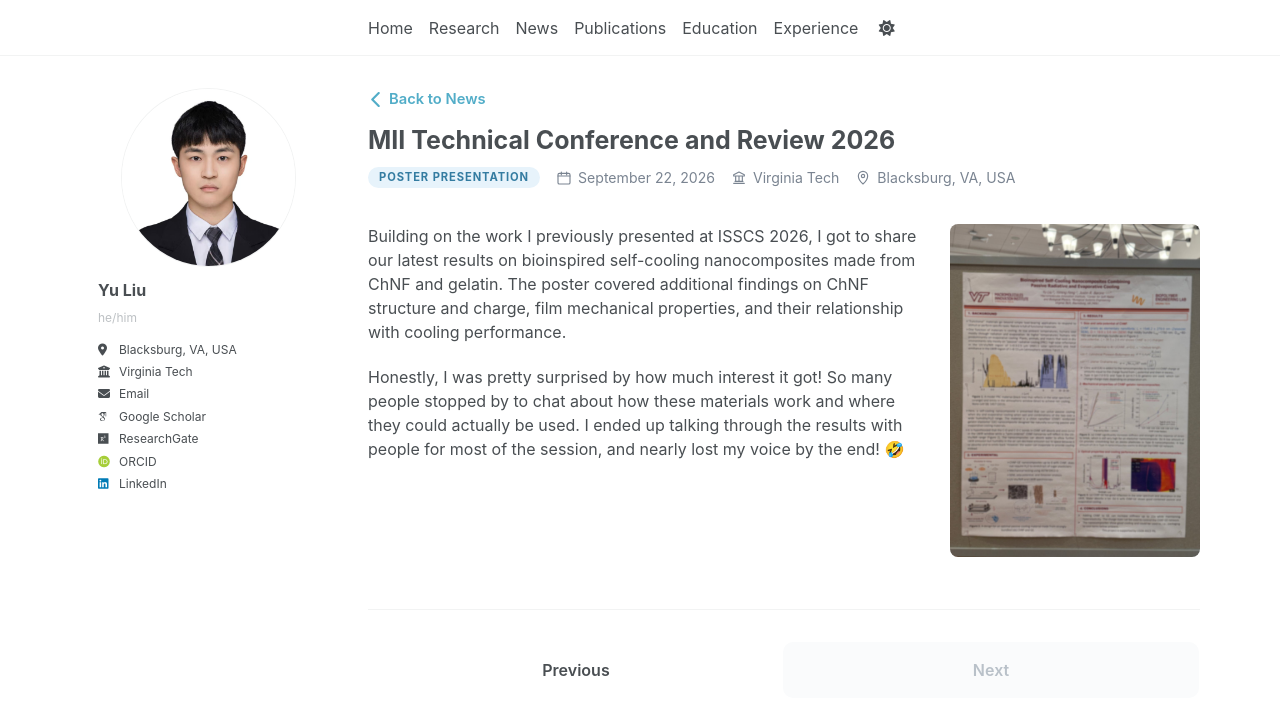
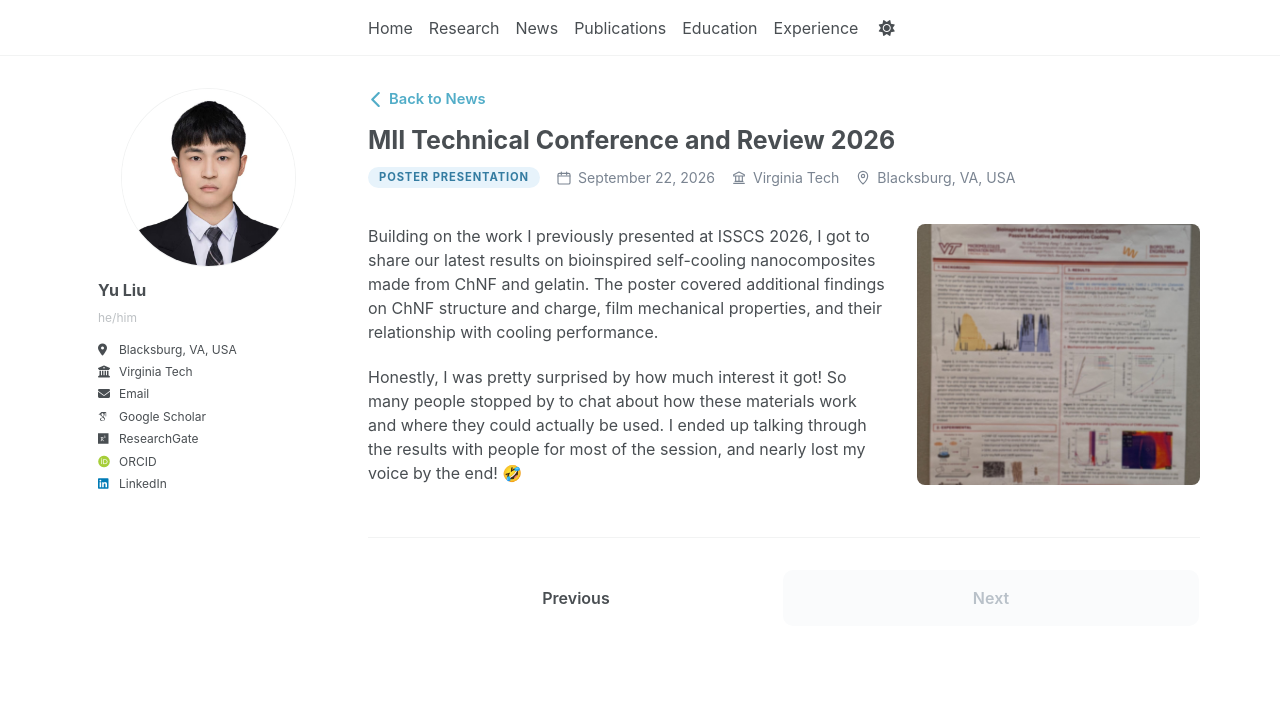
Before and after one commit to yuliu0322/yuliu0322.github.io, a Jekyll site: the page built from _talks/2026-09-21-MII Technical Conference and Review.md, in a window 1280 px wide. Shown: the top 715 px of the page. Built offline with Jekyll 4.4.1, drawn with Linux system fonts in a browser that asks for light colours; some web fonts are replaced; a script bundle is joined from its source files by our own code; library files that are not in the unit come from our copies.

Commit message:
Update 2026-09-21-MII Technical Conference and Review.md

```diff
--- a/_talks/2026-09-21-MII Technical Conference and Review.md
+++ b/_talks/2026-09-21-MII Technical Conference and Review.md
@@ -21,12 +21,12 @@ event_url: "https://mii.vt.edu/outreach/technical-conference-review.html"
     </p>
   </div>
 
-  <div style="flex: 0 0 30%; display: flex;">
+  <div style="flex: 0 0 34%; position: relative; min-height: 0;">
     <img
       src="{{ '/images/mii-photo-1.jpg' | relative_url }}"
       alt="Poster presented at MII Technical Conference and Review 2026"
       loading="eager"
-      style="width: 100%; height: 100%; object-fit: cover; border-radius: 8px; display: block;"
+      style="position: absolute; inset: 0; width: 100%; height: 100%; object-fit: cover; border-radius: 8px;"
     >
   </div>
 
```
